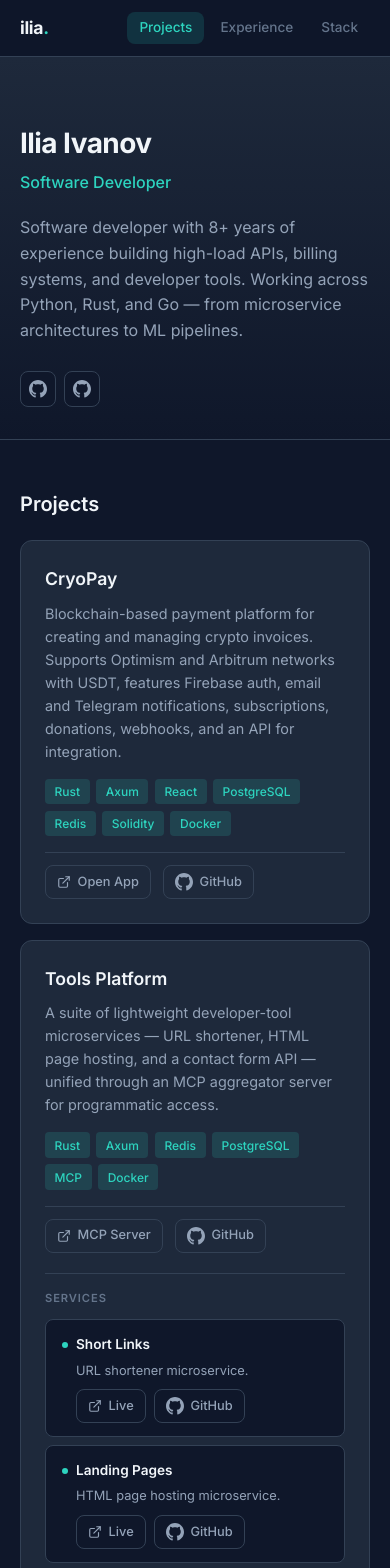
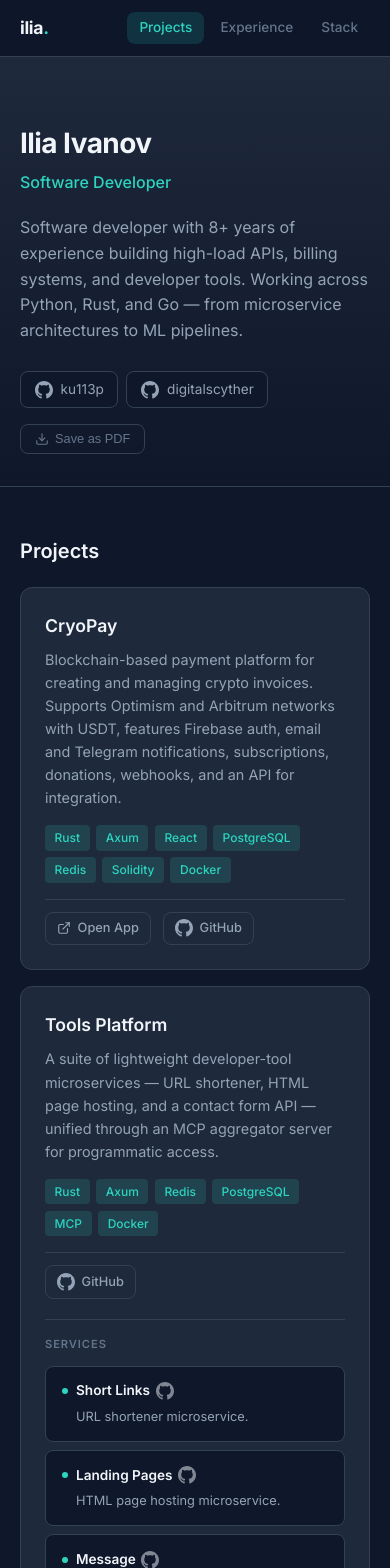
Before and after one commit to ku113p/infra, a React (Vite) app in the folder compose/landing/app/: page / in a window 390 px wide. Shown: the top 1568 px of the page. Built offline with nearby package versions, Linux system fonts and the light colour scheme.

Commit message:
feat: clean up landing page links, fix mobile GitHub, add PDF export
Remove API-only links from Tools Platform and sub-projects. Make
sub-project names clickable GitHub links. Keep GitHub usernames visible
on mobile. Add "Save as PDF" button with print-friendly light theme.

```diff
--- a/compose/landing/app/src/App.css
+++ b/compose/landing/app/src/App.css
@@ -171,6 +171,30 @@ body {
   background: var(--accent-dim);
 }
 
+/* ── PDF Button ── */
+
+.pdf-button {
+  display: inline-flex;
+  align-items: center;
+  gap: 0.4rem;
+  margin-top: 1rem;
+  padding: 0.4rem 0.85rem;
+  background: none;
+  border: 1px solid var(--border);
+  border-radius: var(--radius);
+  color: var(--text-muted);
+  font-size: 0.8rem;
+  font-weight: 500;
+  cursor: pointer;
+  transition: color 0.15s, border-color 0.15s, background 0.15s;
+}
+
+.pdf-button:hover {
+  color: var(--accent);
+  border-color: var(--accent);
+  background: var(--accent-dim);
+}
+
 /* ── Container ── */
 
 .container {
@@ -322,23 +346,34 @@ body {
   flex-shrink: 0;
 }
 
-.sub-project-name {
+.sub-project-name-link {
+  display: inline-flex;
+  align-items: center;
+  gap: 0.35rem;
   font-size: 0.85rem;
   font-weight: 600;
   color: var(--text-primary);
+  text-decoration: none;
+  transition: color 0.15s;
+}
+
+.sub-project-name-link svg {
+  opacity: 0.5;
+  transition: opacity 0.15s;
+}
+
+.sub-project-name-link:hover {
+  color: var(--accent);
+}
+
+.sub-project-name-link:hover svg {
+  opacity: 1;
 }
 
 .sub-project-description {
   color: var(--text-secondary);
   font-size: 0.8rem;
-  margin-bottom: 0.5rem;
-  padding-left: 0.875rem;
-}
-
-.sub-project-links {
-  display: flex;
-  flex-wrap: wrap;
-  gap: 0.5rem;
+  margin-bottom: 0;
   padding-left: 0.875rem;
 }
 
@@ -528,8 +563,16 @@ body {
     display: none;
   }
 
+  .contact-link-github span {
+    display: inline;
+  }
+
   .contact-link {
     padding: 0.5rem;
+  }
+
+  .contact-link-github {
+    padding: 0.4rem 0.85rem;
   }
 
   .exp-header {
@@ -546,3 +589,118 @@ body {
     padding: 0 1.25rem;
   }
 }
+
+/* ── Print ── */
+
+@media print {
+  *,
+  *::before,
+  *::after {
+    transition: none !important;
+    animation: none !important;
+  }
+
+  :root {
+    --bg-primary: #ffffff;
+    --bg-secondary: #ffffff;
+    --bg-card: #ffffff;
+    --bg-card-hover: #ffffff;
+    --text-primary: #1e293b;
+    --text-secondary: #475569;
+    --text-muted: #64748b;
+    --accent: #0d9488;
+    --accent-dim: rgba(13, 148, 136, 0.1);
+    --border: #e2e8f0;
+  }
+
+  body {
+    background: #ffffff;
+    color: #1e293b;
+    -webkit-print-color-adjust: exact;
+    print-color-adjust: exact;
+  }
+
+  .nav,
+  .pdf-button {
+    display: none !important;
+  }
+
+  .hero {
+    background: none;
+    border-bottom: 1px solid #e2e8f0;
+    padding: 1.5rem 0 1.5rem;
+  }
+
+  .reveal {
+    opacity: 1 !important;
+    transform: none !important;
+  }
+
+  .exp-body {
+    max-height: none !important;
+    overflow: visible !important;
+  }
+
+  .chevron {
+    display: none;
+  }
+
+  .exp-header {
+    cursor: default;
+  }
+
+  .project-card,
+  .exp-card {
+    box-shadow: none !important;
+    border: 1px solid #e2e8f0;
+    break-inside: avoid;
+    page-break-inside: avoid;
+  }
+
+  .project-card:hover,
+  .exp-card:hover {
+    border-color: #e2e8f0;
+    background: #ffffff;
+    box-shadow: none !important;
+  }
+
+  .section {
+    break-before: auto;
+    page-break-before: auto;
+  }
+
+  .tech-badge {
+    background: rgba(13, 148, 136, 0.1);
+    color: #0d9488;
+    border: 1px solid rgba(13, 148, 136, 0.2);
+  }
+
+  .contact-link span {
+    display: inline !important;
+  }
+
+  .contact-link {
+    padding: 0.4rem 0.85rem !important;
+  }
+
+  .contact-link::after {
+    content: " (" attr(href) ")";
+    font-size: 0.7rem;
+    color: #64748b;
+  }
+
+  .sub-project-name-link::after {
+    content: " (" attr(href) ")";
+    font-size: 0.7rem;
+    color: #64748b;
+    font-weight: 400;
+  }
+
+  .container {
+    max-width: 100%;
+  }
+
+  .hero-content {
+    max-width: 100%;
+  }
+}
--- a/compose/landing/app/src/App.jsx
+++ b/compose/landing/app/src/App.jsx
@@ -213,7 +213,7 @@ function ContactLinks() {
 
   githubProfiles.forEach((profile) => {
     links.push(
-      <a key={`gh-${profile}`} href={`https://github.com/${profile}`} className="contact-link" target="_blank" rel="noopener noreferrer" title="GitHub">
+      <a key={`gh-${profile}`} href={`https://github.com/${profile}`} className="contact-link contact-link-github" target="_blank" rel="noopener noreferrer" title="GitHub">
         <GitHubIcon />
         <span>{profile}</span>
       </a>,
@@ -260,17 +260,12 @@ function ProjectCard({ project }) {
             <div key={sub.name} className="sub-project-item">
               <div className="sub-project-header">
                 <div className="sub-project-dot" />
-                <span className="sub-project-name">{sub.name}</span>
+                <a href={sub.github} className="sub-project-name-link" target="_blank" rel="noopener noreferrer">
+                  {sub.name}
+                  <GitHubIcon />
+                </a>
               </div>
               <p className="sub-project-description">{sub.description}</p>
-              <div className="sub-project-links">
-                {sub.links.map((link) => (
-                  <a key={link.url} href={link.url} className="project-link" target="_blank" rel="noopener noreferrer">
-                    <LinkIcon icon={link.icon} />
-                    <span>{link.label}</span>
-                  </a>
-                ))}
-              </div>
             </div>
           ))}
         </div>
@@ -350,6 +345,14 @@ export default function App() {
           <p className="hero-title">{title}</p>
           <p className="hero-bio">{bio}</p>
           <ContactLinks />
+          <button className="pdf-button" onClick={() => window.print()} type="button">
+            <svg width="14" height="14" viewBox="0 0 24 24" fill="none" stroke="currentColor" strokeWidth="2" strokeLinecap="round" strokeLinejoin="round">
+              <path d="M21 15v4a2 2 0 0 1-2 2H5a2 2 0 0 1-2-2v-4" />
+              <polyline points="7 10 12 15 17 10" />
+              <line x1="12" y1="15" x2="12" y2="3" />
+            </svg>
+            Save as PDF
+          </button>
         </div>
       </header>
 
--- a/compose/landing/app/src/data/projects.js
+++ b/compose/landing/app/src/data/projects.js
@@ -19,7 +19,6 @@ const projects = [
       "A suite of lightweight developer-tool microservices — URL shortener, HTML page hosting, and a contact form API — unified through an MCP aggregator server for programmatic access.",
     tech: ["Rust", "Axum", "Redis", "PostgreSQL", "MCP", "Docker"],
     links: [
-      { label: "MCP Server", url: "https://mcp.tools.syncapp.tech" },
       {
         label: "GitHub",
         url: "https://github.com/ku113p/tools-mcp",
@@ -30,26 +29,17 @@ const projects = [
       {
         name: "Short Links",
         description: "URL shortener microservice.",
-        links: [
-          { label: "Live", url: "https://links.tools.syncapp.tech" },
-          { label: "GitHub", url: "https://github.com/ku113p/short-links", icon: "github" },
-        ],
+        github: "https://github.com/ku113p/short-links",
       },
       {
         name: "Landing Pages",
         description: "HTML page hosting microservice.",
-        links: [
-          { label: "Live", url: "https://pages.tools.syncapp.tech" },
-          { label: "GitHub", url: "https://github.com/ku113p/landing-pages", icon: "github" },
-        ],
+        github: "https://github.com/ku113p/landing-pages",
       },
       {
         name: "Message",
         description: "Contact form API microservice.",
-        links: [
-          { label: "Live", url: "https://msg.tools.syncapp.tech" },
-          { label: "GitHub", url: "https://github.com/ku113p/message", icon: "github" },
-        ],
+        github: "https://github.com/ku113p/message",
       },
     ],
   },
```
